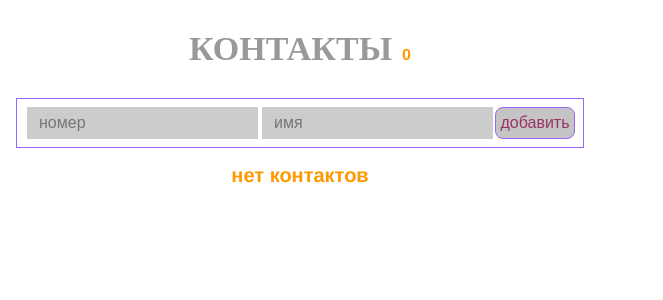
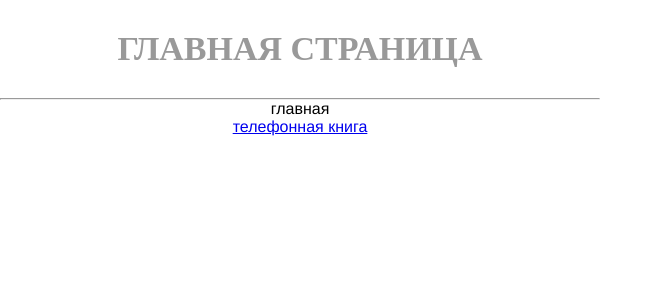
Before and after one commit to Shilachkashila/t-book, a Vue app: page / in a window 1280 px wide. Shown: the top 300 px of the page, without its empty margins (0-663 px from the left). Built offline with nearby package versions, Linux system fonts and the light colour scheme.

Commit message:
25.01 закончила шаблон. Сделала две страницы(router)

```diff
--- a/src/App.vue
+++ b/src/App.vue
@@ -1,51 +1,11 @@
 <template>
   <div id="app">
-    <h1 class="title">контакты</h1>
-    <span class="counter"
-    >{{counter}}</span>
-    <!-- v-on прослушка событий через $emit-->
-    <formAdd
-    v-on:add-numb="addNumb"
-    />
-    <phonList
-    :numbers="numbers"
-    v-on:remov-numb="removNumb"
-    v-if="numbers.length"
-    />
-    <p class="placeholder_visible"
-    v-else
-    >нет контактов</p>
+    <h1 class="title">главная страница</h1>
+    <hr>
+    <router-view />
   </div>
 </template>
 
-<script>
-import formAdd from '@/components/formAdd';
-import phonList from '@/components/phonList';
-
-export default {
-name: 'app',
-data () {
-  return {
-  numbers: [],
-  counter: 0,
-};
-},
-components: {
-  formAdd,
-  phonList,
-},
-methods: {
-  removNumb(id) {
-  this.numbers = this.numbers.filter(t => t.id !==id);
-  this.counter--;
-},
-  addNumb(numb) {
-  this.numbers.push(numb);
-  this.counter++;
-  }
-},
-};
-</script>
 
 <style>
 #app {
--- a/src/components/formAdd.vue
+++ b/src/components/formAdd.vue
@@ -6,7 +6,8 @@
       <p class="error" v-show="err">только цифры <span>1-9</span> дефис <span> - </span>скобки <span>()</span> </p>
       <input type="text" maxlength="20" name="phoneNumber" placeholder="номер"
       v-model='telephone'
-      :class="{border: err}" >
+      :class="{border: err}"
+      v-on:focus="numberFocus" >
       <input type="text" name="name" placeholder="имя"
       v-model='title'>
       <button
@@ -37,11 +38,15 @@ export default {
       this.$emit('add-numb', newNumb);
       this.title = '';
       this.telephone = '';
+      this.err = false;
     }
     },
   validPhoneNumber: function (telephone) {
       var re = /[0-9()-]+/;
       return re.test(telephone);
+    },
+  numberFocus() {
+       this.err = false;
     }
   }
 };
--- a/src/router/index.js
+++ b/src/router/index.js
@@ -7,8 +7,12 @@ Vue.use(VueRouter);
 const routes = [
   {
     path: "/",
-    name: "Home",
+    // name: "Home",
     component: Home
+  },
+  {
+    path: "/phoneBook",
+    component: () => import("../views/phoneBook.vue")
   }
 ];
 
--- a/src/views/Home.vue
+++ b/src/views/Home.vue
@@ -1,5 +1,7 @@
 <template>
 <div>
+  <p>главная</p>
+  <a href="/phoneBook">телефонная книга</a>
 </div>
 </template>
 
--- /dev/null
+++ b/src/views/phoneBook.vue
@@ -0,0 +1,48 @@
+<template>
+  <div>
+    <h2 class="title">контакты</h2>
+    <span class="counter"
+    >{{counter}}</span>
+    <!-- v-on прослушка событий через $emit-->
+    <formAdd
+    v-on:add-numb="addNumb"
+    />
+    <phonList
+    :numbers="numbers"
+    v-on:remov-numb="removNumb"
+    v-if="numbers.length"
+    />
+    <p class="placeholder_visible"
+    v-else
+    >нет контактов</p>
+  </div>
+</template>
+
+<script>
+import formAdd from '@/components/formAdd';
+import phonList from '@/components/phonList';
+
+export default {
+name: 'app',
+data () {
+  return {
+  numbers: [],
+  counter: 0,
+};
+},
+components: {
+  formAdd,
+  phonList,
+},
+methods: {
+  removNumb(id) {
+  this.numbers = this.numbers.filter(t => t.id !==id);
+  this.counter--;
+},
+  addNumb(numb) {
+  this.numbers.push(numb);
+  this.counter++;
+  }
+},
+};
+</script>
```
